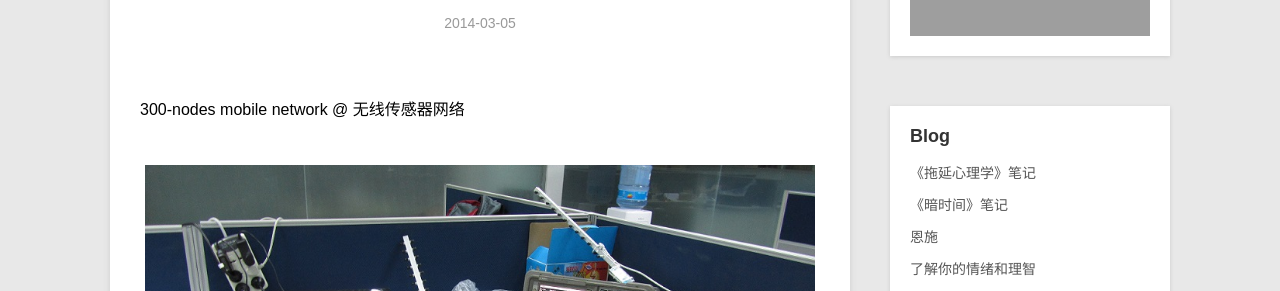
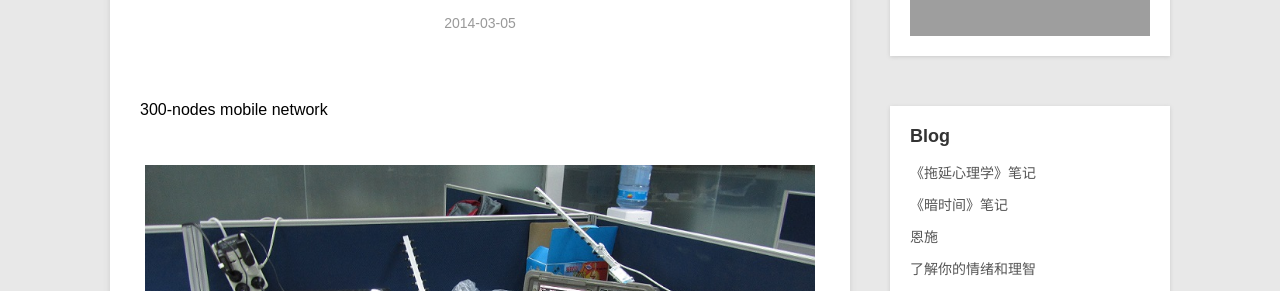
Before and after one commit to killets/blog, a Jekyll site: the page built from _posts/project/2014-03-05-wsn.md, in a window 1280 px wide. Shown: the part 149-440 px from the top of the page. Built offline with Jekyll 4.4.1, drawn with Linux system fonts in a browser that asks for light colours; Markdown is read by kramdown in place of the engine named in the settings; grey boxes are pictures that could not be loaded.

Commit message:
Update 2014-03-05-wsn.md

```diff
--- a/_posts/project/2014-03-05-wsn.md
+++ b/_posts/project/2014-03-05-wsn.md
@@ -5,7 +5,7 @@ category: project
 description: 300-nodes mobile network
 ---
 
-300-nodes mobile network @ 无线传感器网络
+300-nodes mobile network
 
  ![workshop](../images/project/wsn_workshop.JPG)
 
```
